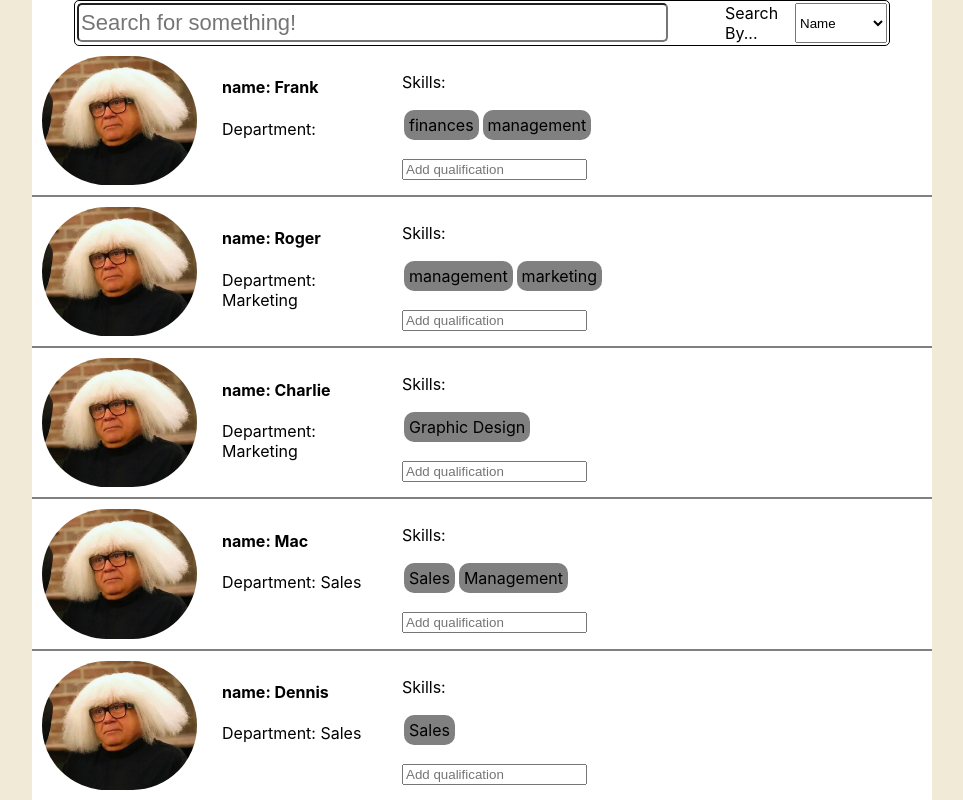
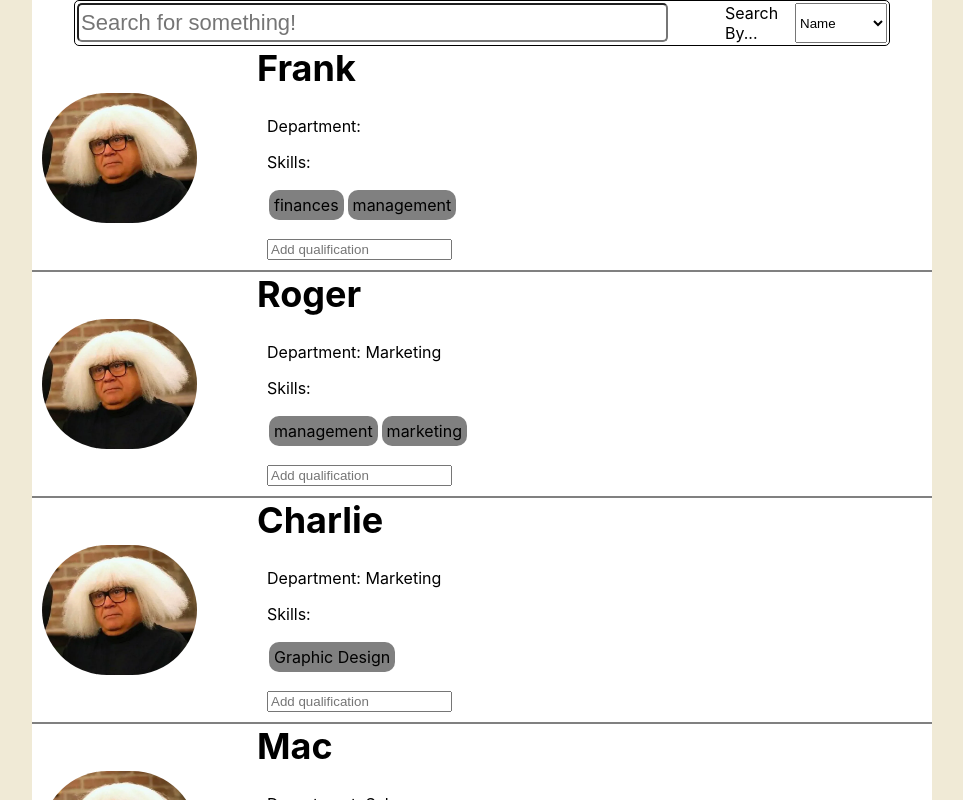
Before and after one commit to CD-Mackay/staffing-app, a React (Create React App) app: page / in a window 1280 px wide. Shown: the top 800 px of the page, without its empty margins (158-1121 px from the left). Built offline with nearby package versions, Linux system fonts and the light colour scheme.

Commit message:
Refactor staff card styling

```diff
--- a/src/components/StaffCard/StaffCard.js
+++ b/src/components/StaffCard/StaffCard.js
@@ -18,11 +18,11 @@ const StaffCard = ({ employee }) => {
       <div className="image-wrapper">
         <img src="images/ongo-gablogian.jpg" alt="ongo gablogian" />
       </div>
-      <div className="employee-info">
-        <h4>name: {name}</h4>
-        <p>Department: {department}</p>
+      <div className="employee-header">
+        <h4>{name}</h4>
       </div>
       <div className="employee-info">
+      <p>Department: {department}</p>
         <p>Skills:</p>
         <ul>
           {employeeSkills.map((skill) => {
--- a/src/components/StaffCard/styledStaffCard.js
+++ b/src/components/StaffCard/styledStaffCard.js
@@ -2,7 +2,11 @@ import styled from "styled-components";
 
 const StyledStaffCard = styled.div`
   display: grid;
-  grid-template-columns: 1fr 1fr 3fr;
+  grid-template-columns: 1fr 3fr;
+  grid-template-rows: auto;
+  grid-template-areas:
+  "image header"
+  "image info";
   width: 100%;
   border-bottom: 2px solid gray;
   .image-wrapper {
@@ -10,6 +14,7 @@ const StyledStaffCard = styled.div`
     flex-direction: column;
     justify-content: center;
     padding: 10px;
+    grid-area: image;
     img {
       max-width: 20vw;
       height: auto;
@@ -17,8 +22,16 @@ const StyledStaffCard = styled.div`
     }
   }
 
+  .employee-header {
+    grid-area: header;
+    h4 {
+      font-size: 36px;
+      margin: 0px;
+    }
+  }
   .employee-info {
     padding: 10px;
+    grid-area: info;
   }
   ul {
     list-style-type: none;
```
